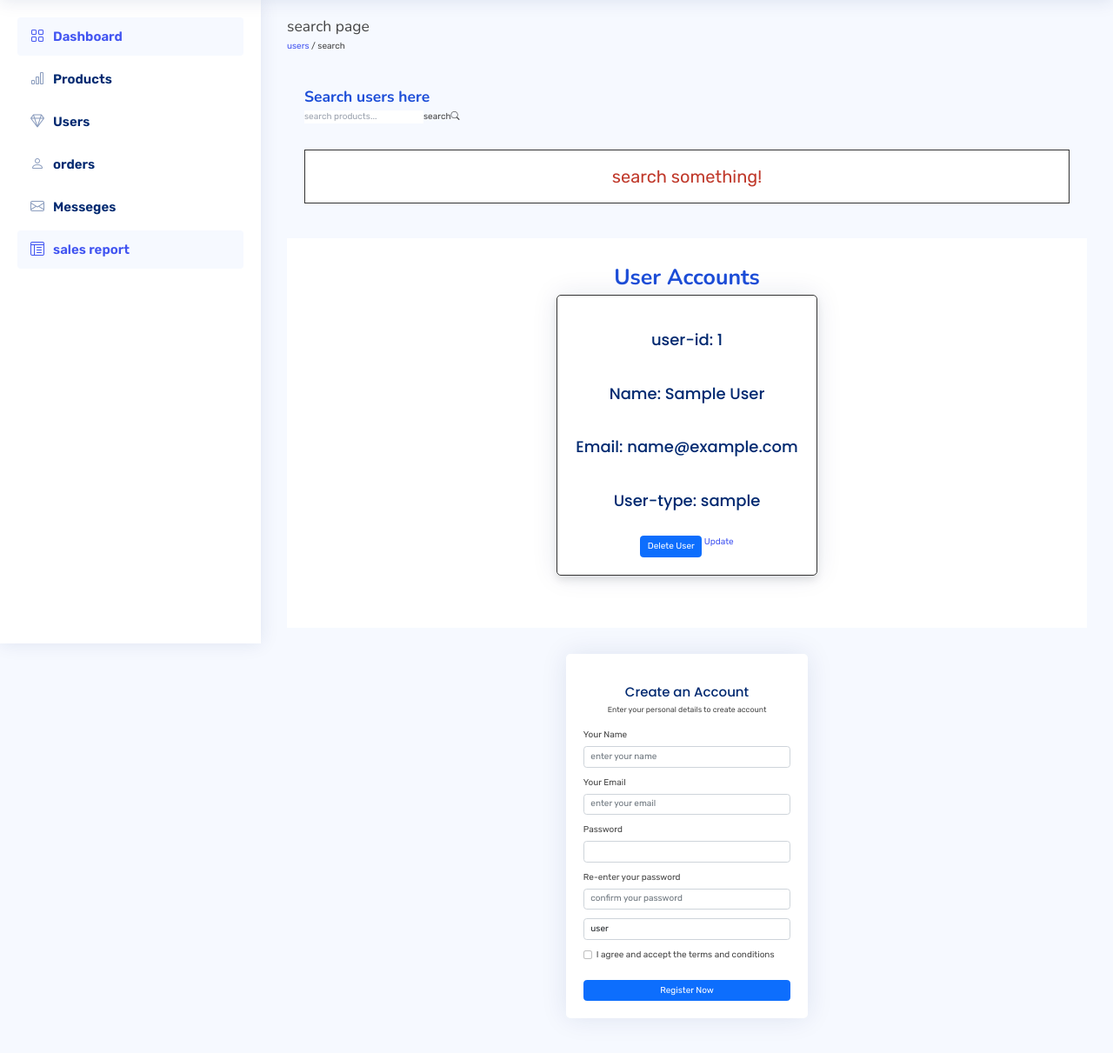
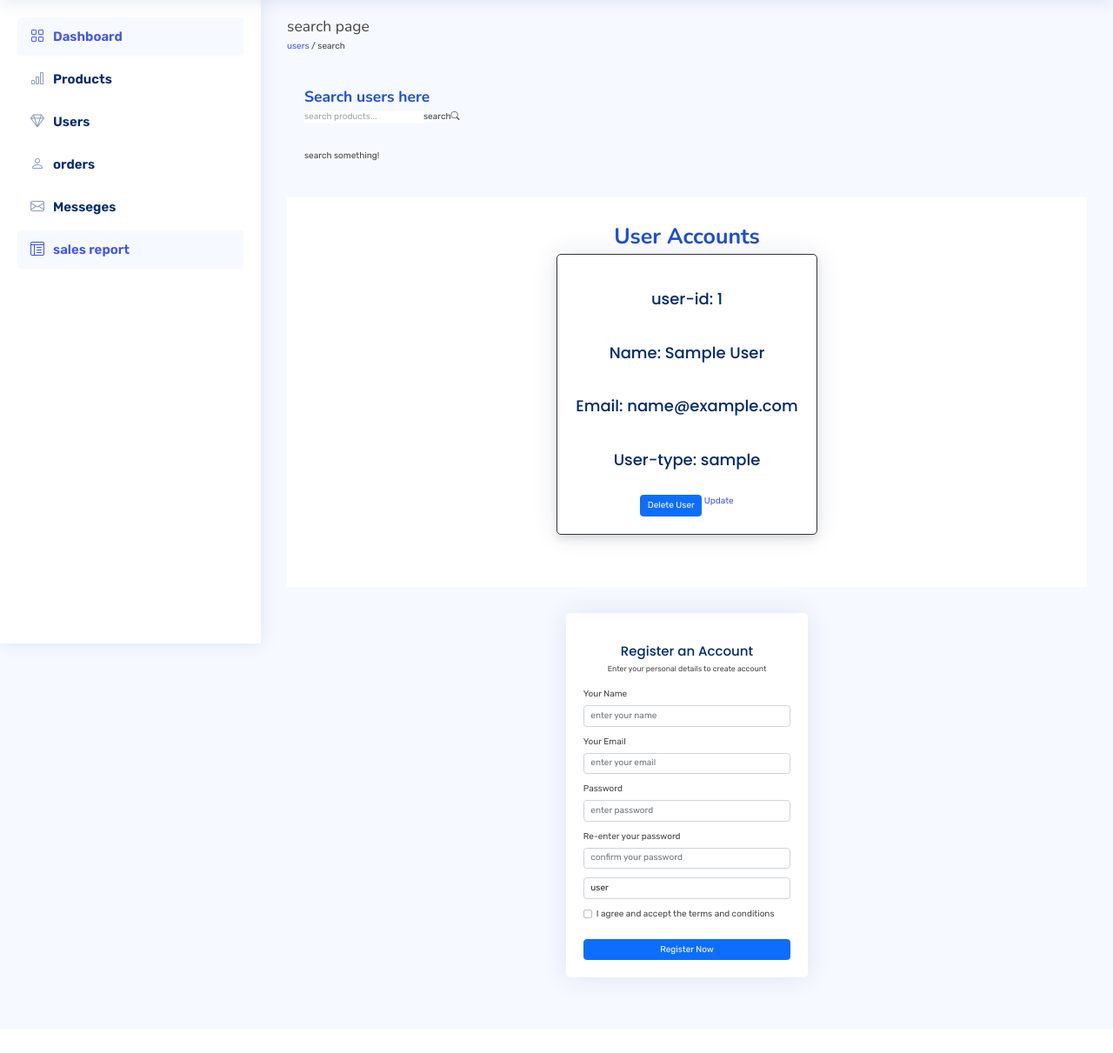
Before and after one commit to haamid10/E-bookstore, a PHP site: page /admin_users.php in a window 1280 px wide. Shown: the part 60-1271 px from the top of the page at 87% size. After the commit the page ends 1199 px from the top, so only its background shows below. Run offline with PHP 8.4, Linux system fonts and the light colour scheme; the visitor is signed in with stand-in values (Sample User, id 1); some libraries are stand-ins or nearby versions.

Commit message:
admin users13

```diff
--- a/admin_users.php
+++ b/admin_users.php
@@ -145,10 +145,10 @@ if(isset($_POST['search'])){
    <?php
             }
          }else{
-            echo '<p class="empty">no result found!</p>';
+            echo '<p >no result found!</p>';
          }
       }else{
-         echo '<p class="empty">search something!</p>';
+         echo '<p >search something!</p>';
       }
    ?>
    </div>
@@ -230,7 +230,7 @@ if(isset($message)){
 <div class="card-body">
 
   <div class="pt-4 pb-2">
-    <h5 class="card-title text-center pb-0 fs-4">Create an Account</h5>
+    <h1 class="card-title text-center pb-0 fs-4">Register an Account</h1>
     <p class="text-center small">Enter your personal details to create account</p>
   </div>
 
@@ -251,7 +251,7 @@ if(isset($message)){
 
     <div class="col-12">
       <label for="yourPassword" class="form-label">Password</label>
-      <input type="password" name="password" class="form-control" id="yourPassword" required>
+      <input type="password" name="password" class="form-control" placeholder="enter password" id="yourPassword" required>
       <div class="invalid-feedback">Please enter your password!</div>
     </div>
     <div class="col-12">
```
Also changed, not shown: input.css (line endings or trailing spaces).
